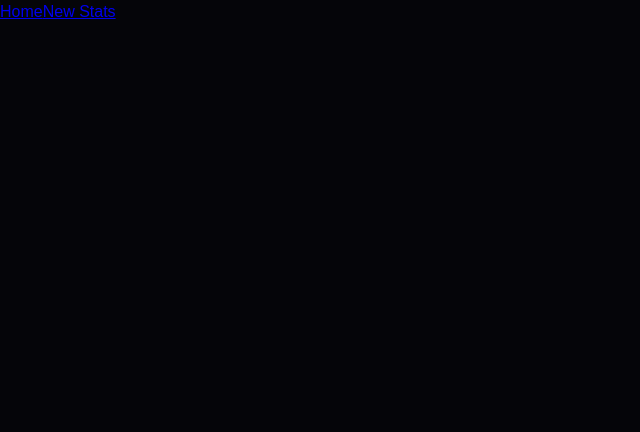
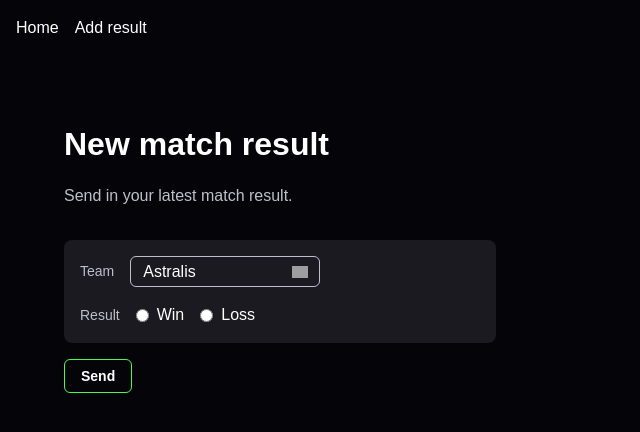
Before and after one commit to GlennVinck/dev5-lab6-stattrack-frontend, a Vue app: page /newresult in a window 1280 px wide. Before the commit this address had no page. Shown: the top 432 px of the page, without its empty margins (0-640 px from the left). Built offline with nearby package versions, Linux system fonts and the light colour scheme; grey boxes are pictures that could not be loaded.

Commit message:
refactor: change newstats to newresult to avoid mistakes with homepage stats component

```diff
--- a/src/App.vue
+++ b/src/App.vue
@@ -1,9 +1,31 @@
 <script setup></script>
 
 <template>
-  <router-link to="/">Home</router-link>
-  <router-link to="/newstats">New Stats</router-link>
+  <div id="nav">
+    <router-link class="router-link" to="/">Home</router-link>
+    <router-link class="router-link" to="/newresult">Add result</router-link>
+  </div>
   <router-view></router-view>
 </template>
 
-<style scoped></style>
+<style scoped>
+#nav {
+  padding: 16px;
+  margin-bottom: 16px;
+  display: flex;
+  flex-direction: row;
+  justify-content: flex-start;
+  align-items: center;
+}
+
+.router-link {
+  margin-right: 16px;
+  text-decoration: none;
+  color: #ffffff;
+  transition: color 0.2s ease-in-out;
+}
+
+.router-link:hover {
+  color: #48f955;
+}
+</style>
--- a/src/components/Stats.vue
+++ b/src/components/NewResult.vue
@@ -35,7 +35,7 @@
 #input-container {
   background-color: #1a1a20;
   padding: 16px;
-  margin: 16px 0;
+  margin: 32px 0 16px 0;
   border-radius: 8px;
   display: flex;
   flex-direction: column;
--- a/src/router/index.js
+++ b/src/router/index.js
@@ -1,11 +1,10 @@
 import { createRouter, createWebHistory } from "vue-router";
 
 import Home from "../views/Home.vue";
-import Newstats from "../views/Newstats.vue";
-
+import Newresult from "../views/Newresult.vue";
 const routes = [
   { path: "/", name: "home", component: Home },
-  { path: "/newstats", name: "newstats", component: Newstats },
+  { path: "/newresult", name: "newresult", component: Newresult },
 ];
 
 const router = createRouter({
--- /dev/null
+++ b/src/views/Newresult.vue
@@ -0,0 +1,9 @@
+<script setup>
+import NewResult from "../components/NewResult.vue";
+</script>
+
+<template>
+  <div>
+    <NewResult />
+  </div>
+</template>
--- a/src/views/Newstats.vue
+++ /dev/null
@@ -1,9 +0,0 @@
-<script setup>
-import Stats from "../components/Stats.vue";
-</script>
-
-<template>
-  <div>
-    <Stats />
-  </div>
-</template>
```
